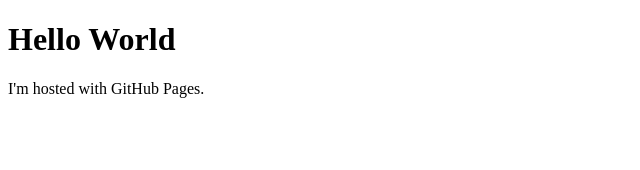
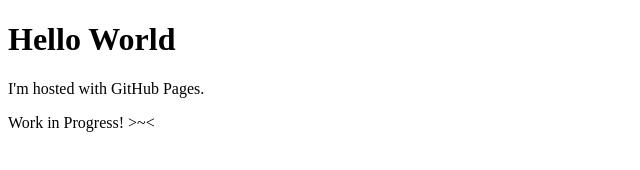
Before and after one commit to lucielkun27/lucielkun27.github.io, a plain HTML site: page index.html in a window 1280 px wide. Shown: the whole page, without its empty margins (0-640 px from the left). Drawn offline with Linux system fonts and the light colour scheme.

Commit message:
Update index.html

```diff
--- a/index.html
+++ b/index.html
@@ -3,5 +3,6 @@
 <body>
 <h1>Hello World</h1>
 <p>I'm hosted with GitHub Pages.</p>
+<p>Work in Progress! >~< </p>
 </body>
 </html>
```
